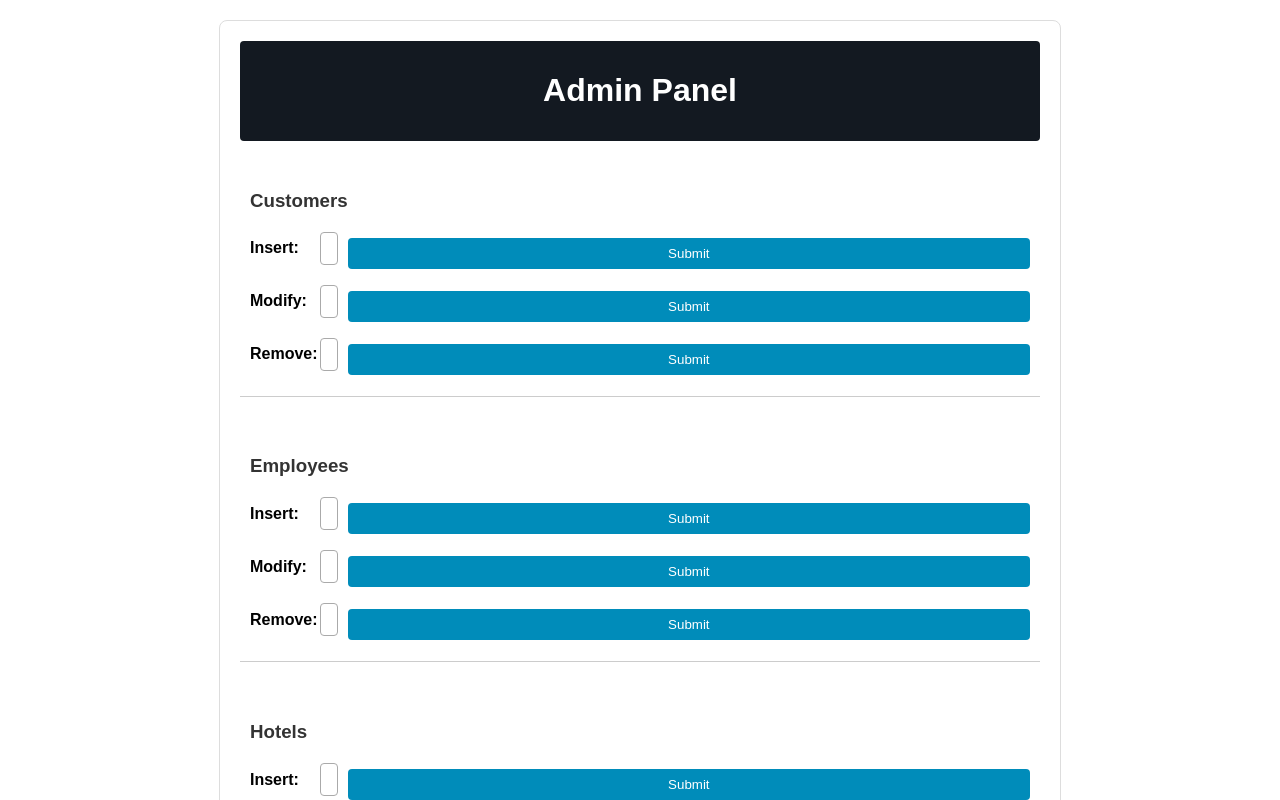
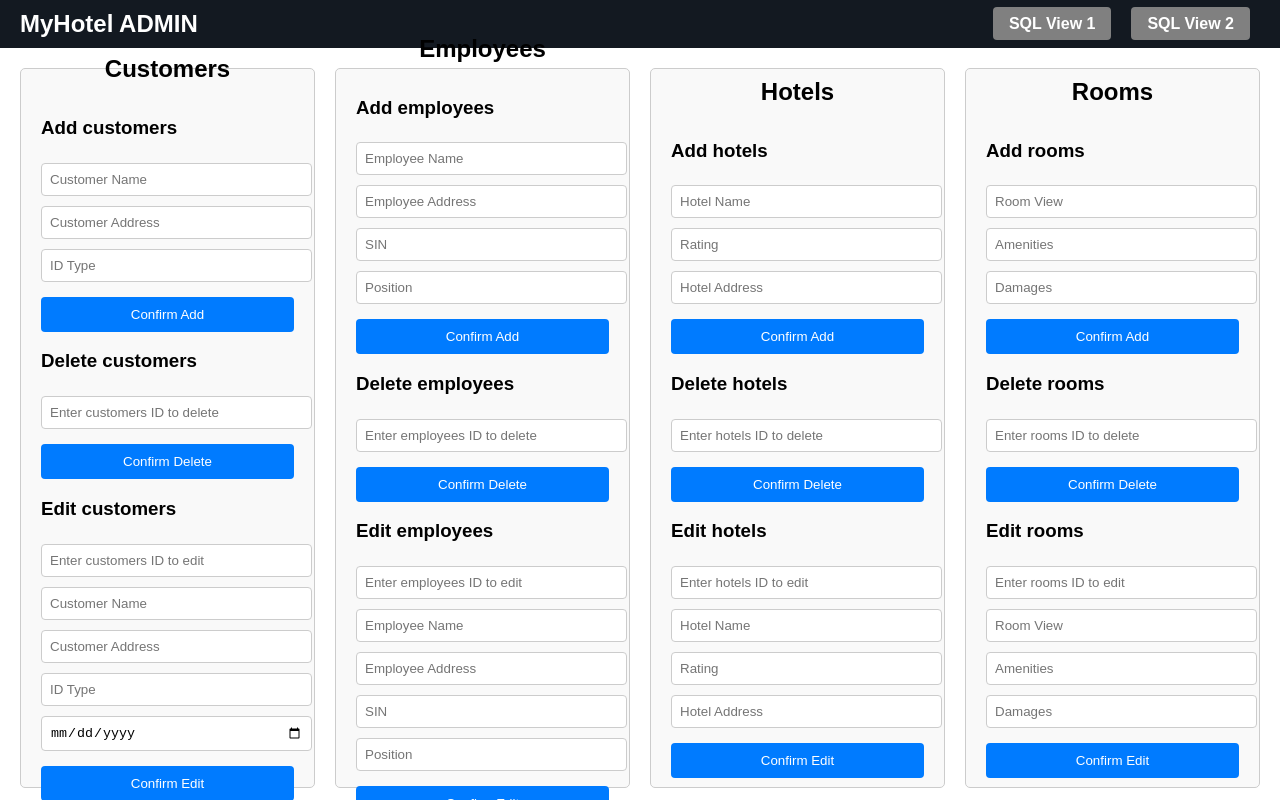
Before and after one commit to AlecBaz/CSI2132-Project, a React (Create React App) app in the folder web-app/: page /admin in a window 1280 px wide. Shown: the top 800 px of the page. Built offline with nearby package versions, Linux system fonts and the light colour scheme.

Commit message:
Bunch of UI Changes
-Redid Admin
-Slight Changes to home page and Employee

```diff
--- a/web-app/src/pages/admin.js
+++ b/web-app/src/pages/admin.js
@@ -3,73 +3,127 @@ import { Link } from 'react-router-dom';
 import '../styles/admin.css';
 
 function AdminPanel() {
-  // Local state for each CRUD operation (for demonstration)
-  const [customerData, setCustomerData] = useState({ insert: '', modify: '', remove: '' });
-  const [employeeData, setEmployeeData] = useState({ insert: '', modify: '', remove: '' });
-  const [hotelData, setHotelData] = useState({ insert: '', modify: '', remove: '' });
-  const [roomData, setRoomData] = useState({ insert: '', modify: '', remove: '' });
+  const [entries, setEntries] = useState({ customers: {}, employees: {}, hotels: {}, rooms: {} });
+  const [deleteEntry, setDeleteEntry] = useState({ customers: '', employees: '', hotels: '', rooms: '' });
+  const [editEntries, setEditEntries] = useState({ id: '', newEntry: '' });
 
-  // For demo purposes, these functions just log the values.
-  const handleSubmit = (category, action, value) => {
-    console.log(`Category: ${category} - Action: ${action} - Data: ${value}`);
-    // Here, you would make your API call.
+  const handleChange = (e, section, field) => {
+    setEntries({ ...entries, [section]: { ...entries[section], [field]: e.target.value } });
   };
 
-  const renderCrudSection = (title, data, setData, category) => (
-    <div className="crud-section">
-      <h3>{title}</h3>
-      <div className="crud-row">
-        <label>Insert:</label>
-        <input
-          type="text"
-          placeholder={`Insert new ${title}`}
-          value={data.insert}
-          onChange={(e) => setData({ ...data, insert: e.target.value })}
-        />
-        <button onClick={() => handleSubmit(category, 'insert', data.insert)}>Submit</button>
-      </div>
-      <div className="crud-row">
-        <label>Modify:</label>
-        <input
-          type="text"
-          placeholder={`Modify existing ${title}`}
-          value={data.modify}
-          onChange={(e) => setData({ ...data, modify: e.target.value })}
-        />
-        <button onClick={() => handleSubmit(category, 'modify', data.modify)}>Submit</button>
-      </div>
-      <div className="crud-row">
-        <label>Remove:</label>
-        <input
-          type="text"
-          placeholder={`Remove ${title}`}
-          value={data.remove}
-          onChange={(e) => setData({ ...data, remove: e.target.value })}
-        />
-        <button onClick={() => handleSubmit(category, 'remove', data.remove)}>Submit</button>
-      </div>
-    </div>
-  );
+  const handleDeleteChange = (e, section) => {
+    setDeleteEntry({ ...deleteEntry, [section]: e.target.value });
+  };
+
+  const handleEditChange = (e, field) => {
+    setEditEntries({ ...editEntries, [field]: e.target.value });
+  };
+
+  const handleAdd = (section) => {
+    console.log(`Add to ${section}:`, entries[section]);
+  };
+
+  const handleDelete = (section) => {
+    console.log(`Delete from ${section}: ID ${deleteEntry[section]}`);
+  };
+
+  const handleEdit = (section) => {
+    console.log(`Edit ${section}: ID ${editEntries.id} to ${editEntries.newEntry}`);
+  };
 
   return (
     <div className="admin-page">
-      <header className="admin-header">
-        <h1>Admin Panel</h1>
+      <header className="top-nav">
+        <div className="logo">MyHotel ADMIN</div>
+        <div className="sql-buttons1">
+          <Link to="/admin">SQL View 1</Link>
+        </div>
+        <div className="sql-buttons2">
+          <Link to="/admin">SQL View 2</Link>
+        </div>
       </header>
-      <div className="admin-content">
-        {renderCrudSection('Customers', customerData, setCustomerData, 'Customers')}
-        {renderCrudSection('Employees', employeeData, setEmployeeData, 'Employees')}
-        {renderCrudSection('Hotels', hotelData, setHotelData, 'Hotels')}
-        {renderCrudSection('Rooms', roomData, setRoomData, 'Rooms')}
-        <div className="sql-views">
-          <button className="sql-button" onClick={() => console.log('View SQL Views')}>
-            View SQL Views
-          </button>
-        </div>
+
+      <div className="admin-container">
+        {['customers', 'employees', 'hotels', 'rooms'].map((section) => (
+          <section key={section} className={`${section}-admin`}>
+            <h2 className="section-title">{section.charAt(0).toUpperCase() + section.slice(1)}</h2>
+            <div className="section-content">
+              <h3>Add {section}</h3>
+              {section === 'customers' && (
+                <>
+                  <input type="text" placeholder="Customer Name" onChange={(e) => handleChange(e, section, 'customer_name')} />
+                  <input type="text" placeholder="Customer Address" onChange={(e) => handleChange(e, section, 'customer_address')} />
+                  <input type="text" placeholder="ID Type" onChange={(e) => handleChange(e, section, 'id_type')} />
+                </>
+              )}
+              {section === 'employees' && (
+                <>
+                  <input type="text" placeholder="Employee Name" onChange={(e) => handleChange(e, section, 'employee_name')} />
+                  <input type="text" placeholder="Employee Address" onChange={(e) => handleChange(e, section, 'employee_address')} />
+                  <input type="text" placeholder="SIN" onChange={(e) => handleChange(e, section, 'SIN')} />
+                  <input type="text" placeholder="Position" onChange={(e) => handleChange(e, section, 'employee_position')} />
+                </>
+              )}
+              {section === 'hotels' && (
+                <>
+                  <input type="text" placeholder="Hotel Name" onChange={(e) => handleChange(e, section, 'hotel_name')} />
+                  <input type="number" placeholder="Rating" onChange={(e) => handleChange(e, section, 'rating')} />
+                  <input type="text" placeholder="Hotel Address" onChange={(e) => handleChange(e, section, 'hotel_address')} />
+                </>
+              )}
+              {section === 'rooms' && (
+                <>
+                  <input type="text" placeholder="Room View" onChange={(e) => handleChange(e, section, 'view')} />
+                  <input type="text" placeholder="Amenities" onChange={(e) => handleChange(e, section, 'amentities')} />
+                  <input type="text" placeholder="Damages" onChange={(e) => handleChange(e, section, 'damages')} />
+                </>
+              )}
+              <button onClick={() => handleAdd(section)}>Confirm Add</button>
+
+              <h3>Delete {section}</h3>
+              <input type="text" placeholder={`Enter ${section} ID to delete`} value={deleteEntry[section]} onChange={(e) => handleDeleteChange(e, section)} />
+              <button onClick={() => handleDelete(section)}>Confirm Delete</button>
+
+              <h3>Edit {section}</h3>
+              {section === 'customers' && (
+                <>
+                  <input type="text" placeholder={`Enter ${section} ID to edit`} value={editEntries.id} onChange={(e) => handleEditChange(e, 'id')} />
+                  <input type="text" placeholder="Customer Name" onChange={(e) => handleChange(e, section, 'customer_name')} />
+                  <input type="text" placeholder="Customer Address" onChange={(e) => handleChange(e, section, 'customer_address')} />
+                  <input type="text" placeholder="ID Type" onChange={(e) => handleChange(e, section, 'id_type')} />
+                  <input type="date" placeholder="Registration Date" onChange={(e) => handleChange(e, section, 'registration_date')} />
+                </>
+              )}
+              {section === 'employees' && (
+                <>
+                  <input type="text" placeholder={`Enter ${section} ID to edit`} value={editEntries.id} onChange={(e) => handleEditChange(e, 'id')} />
+                  <input type="text" placeholder="Employee Name" onChange={(e) => handleChange(e, section, 'employee_name')} />
+                  <input type="text" placeholder="Employee Address" onChange={(e) => handleChange(e, section, 'employee_address')} />
+                  <input type="text" placeholder="SIN" onChange={(e) => handleChange(e, section, 'SIN')} />
+                  <input type="text" placeholder="Position" onChange={(e) => handleChange(e, section, 'employee_position')} />
+                </>
+              )}
+              {section === 'hotels' && (
+                <>
+                  <input type="text" placeholder={`Enter ${section} ID to edit`} value={editEntries.id} onChange={(e) => handleEditChange(e, 'id')} />
+                  <input type="text" placeholder="Hotel Name" onChange={(e) => handleChange(e, section, 'hotel_name')} />
+                  <input type="number" placeholder="Rating" onChange={(e) => handleChange(e, section, 'rating')} />
+                  <input type="text" placeholder="Hotel Address" onChange={(e) => handleChange(e, section, 'hotel_address')} />
+                </>
+              )}
+              {section === 'rooms' && (
+                <>
+                  <input type="text" placeholder={`Enter ${section} ID to edit`} value={editEntries.id} onChange={(e) => handleEditChange(e, 'id')} />
+                  <input type="text" placeholder="Room View" onChange={(e) => handleChange(e, section, 'view')} />
+                  <input type="text" placeholder="Amenities" onChange={(e) => handleChange(e, section, 'amentities')} />
+                  <input type="text" placeholder="Damages" onChange={(e) => handleChange(e, section, 'damages')} />
+                </>
+              )}
+              <button onClick={() => handleEdit(section)}>Confirm Edit</button>
+            </div>
+          </section>
+        ))}
       </div>
-      <footer className="admin-footer">
-        <Link to="/"></Link>
-      </footer>
     </div>
   );
 }
--- a/web-app/src/styles/admin.css
+++ b/web-app/src/styles/admin.css
@@ -1,94 +1,42 @@
-/* Basic styling for the admin page */
-.admin-page {
-    font-family: Arial, sans-serif;
-    max-width: 800px;
-    margin: 20px auto;
-    padding: 20px;
-    border: 1px solid #ddd;
-    border-radius: 8px;
+.admin-container{
+  display: flex;
+  justify-content: space-between;
+  padding: 20px;
+  gap: 20px;
+  height: 90vh;
+}
+
+  .sql-buttons1 {
+    margin-left: auto;
+    padding: 5px 10px;
   }
 
-  .admin-header {
-    background-color: #131921;
+  .sql-buttons1 a {
     color: white;
-    padding: 10px;
-    text-align: center;
+    background-color: #808080;
+    padding: 8px 16px;
     border-radius: 4px;
-  }
-
-  .admin-content {
-    margin-top: 20px;
-  }
-
-  .crud-section {
-    margin-bottom: 30px;
-    padding: 10px;
-    border-bottom: 1px solid #ccc;
-  }
-
-  .crud-section h3 {
-    margin-bottom: 15px;
-    color: #333;
-  }
-
-  /* Each row contains a label, a text input, and a submit button */
-  .crud-row {
-    display: flex;
-    align-items: center;
-    margin-bottom: 10px;
-  }
-
-  .crud-row label {
-    width: 80px;
+    text-decoration: none;
     font-weight: bold;
   }
 
-  .crud-row input {
-    flex: 1;
-    padding: 8px;
-    border: 1px solid #aaa;
-    border-radius: 4px;
-    margin-right: 10px;
+  .sql-buttons1 a:hover {
+    background-color: #5e5e5e;
   }
 
-  .crud-row button {
-    padding: 8px 12px;
-    background-color: #008CBA;
-    border: none;
-    color: white;
-    border-radius: 4px;
-    cursor: pointer;
+  .sql-buttons2 {
+    padding: 5px 10px;
   }
 
-  .crud-row button:hover {
-    background-color: #007B9E;
-  }
-
-  .sql-views {
-    margin-top: 30px;
-    text-align: center;
-  }
-
-  .sql-button {
-    background-color: #f0c14b;
-    border: 1px solid #a88734;
-    padding: 10px 20px;
+  .sql-buttons2 a {
+    color: white;
+    background-color: #808080;
+    padding: 8px 16px;
     border-radius: 4px;
-    cursor: pointer;
+    text-decoration: none;
     font-weight: bold;
   }
 
-  .sql-button:hover {
-    background-color: #e2b33c;
+  .sql-buttons2 a:hover {
+    background-color: #5e5e5e;
   }
-
-  .admin-footer {
-    margin-top: 20px;
-    text-align: center;
-  }
-
-  .admin-footer a {
-    text-decoration: none;
-    color: #008CBA;
-    font-weight: bold;
-  }
--- a/web-app/src/styles/booking.css
+++ b/web-app/src/styles/booking.css
@@ -3,7 +3,7 @@
     justify-content: space-between;
     padding: 20px;
     gap: 20px;
-    height: 100vh; /* Make sections take full vertical space */
+    height: 90vh;
   }
 
 
--- a/web-app/src/styles/search.css
+++ b/web-app/src/styles/search.css
@@ -182,8 +182,8 @@ body, html {
   }
 
   .book-btn {
-    background-color: #f0c14b;
-    border: 1px solid #a88734;
+    background-color: #007bff;
+    color: white;
     padding: 10px 15px;
     border-radius: 4px;
     cursor: pointer;
@@ -191,5 +191,5 @@ body, html {
   }
 
   .book-btn:hover {
-    background-color: #e2b33c;
+    background-color: #0056b3;
   }
```
Also changed, not shown: web-app/src/pages/employee.js (+13 -7 lines).
